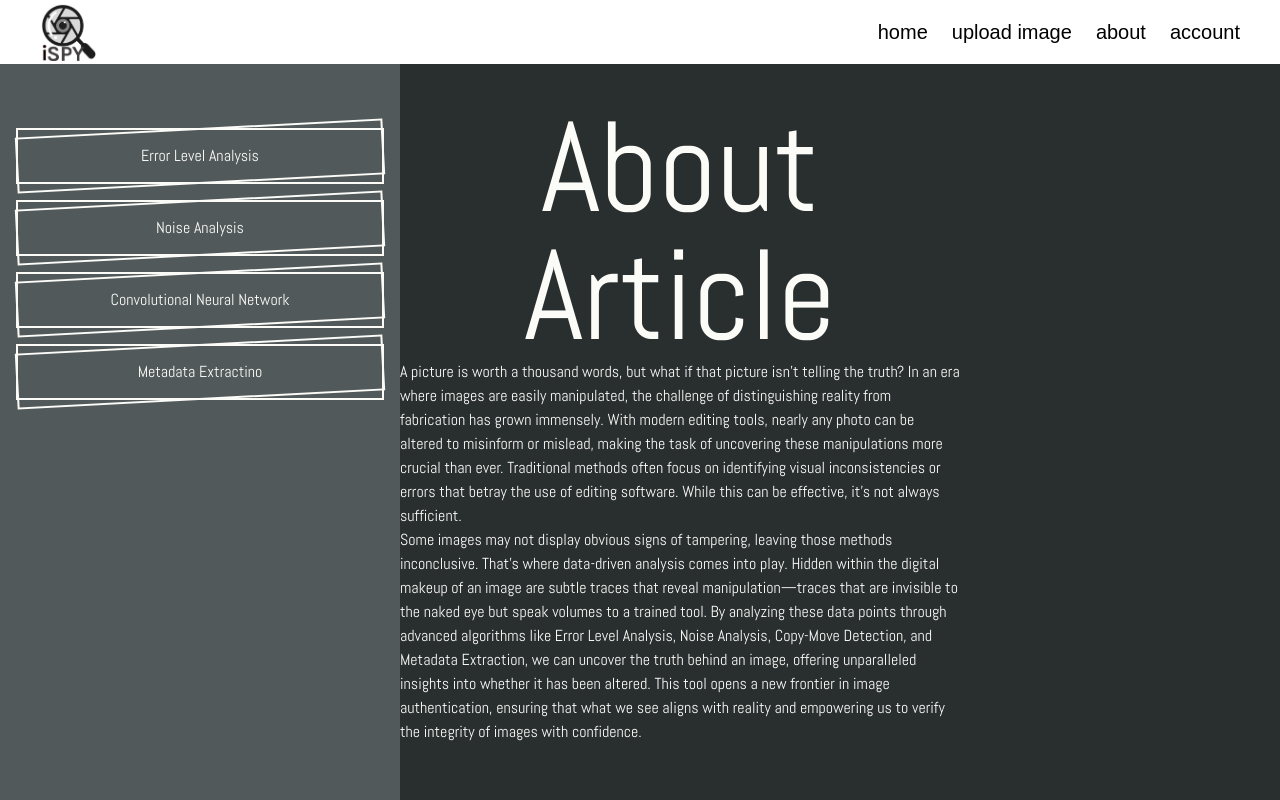
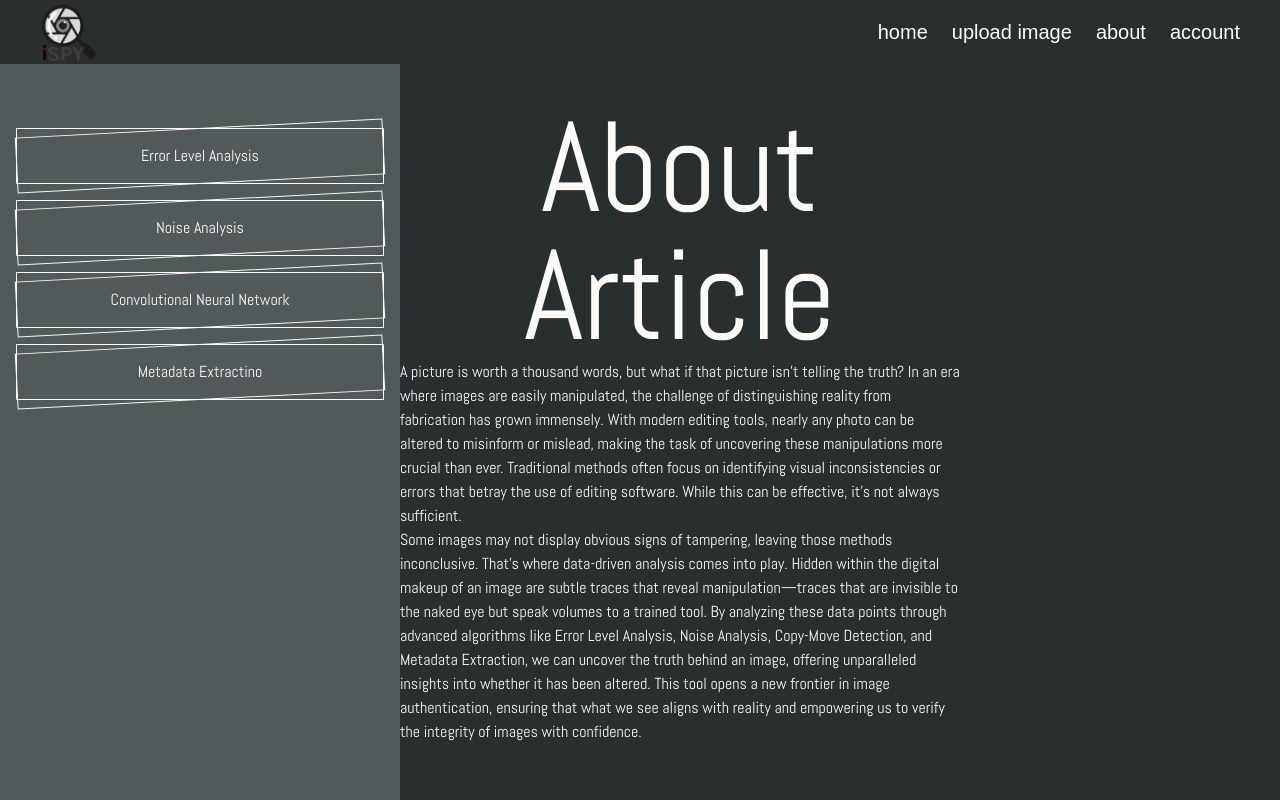
Before and after one commit to anastasialukavsky/ispy, a React (Vite) app: page /about in a window 1280 px wide. Built offline with nearby package versions, Linux system fonts and the light colour scheme; no server answers; a web font is replaced by a local one; what opencv-react would draw is missing.

Commit message:
Add article content, change btn border

```diff
--- a/src/UI/Button.tsx
+++ b/src/UI/Button.tsx
@@ -29,7 +29,7 @@ export const Button = ({
         onClick={!disabled ? onClick : undefined}
         className={`${
           colorVariant === 'dark' ? 'border-black' : 'border-primary-light-fill'
-        } w-full h-14 font-medium relative z-10 border-2 ${
+        } w-full h-14 font-medium relative z-10 border ${
           disabled ? 'cursor-not-allowed' : ''
         }`}
         disabled={disabled}
@@ -42,7 +42,7 @@ export const Button = ({
         </div>
       )}
       <span
-        className={`absolute left-0 top-0 z-0 h-full w-full -rotate-3 border-2 ${
+        className={`absolute left-0 top-0 z-0 h-full w-full -rotate-3 border ${
           colorVariant === 'dark' ? 'border-black' : 'border-primary-light-fill'
         } ${spanBgVariant} transition-transform duration-300 ease-in-out group-hover:rotate-0`}
       ></span>
--- a/src/UI/Loader.jsx
+++ /dev/null
@@ -1,9 +0,0 @@
-import React from 'react'
-
-export default function Loader() {
-  return (
-    <div className='py-2'>
-      <span class='loader'></span>
-    </div>
-  );
-}
--- a/src/nav/Navbar.tsx
+++ b/src/nav/Navbar.tsx
@@ -1,10 +1,58 @@
-import React from 'react';
-import { NavLink } from 'react-router-dom';
+import React, { useState, useEffect } from 'react';
+import { NavLink, useLocation } from 'react-router-dom';
 import { Logo } from '../UI';
 
 export default function Navbar() {
+  const [isScrolled, setIsScrolled] = useState(false);
+  const location = useLocation();
+
+  // Function to determine the background color based on route
+  const getNavbarColor = () => {
+    switch (location.pathname) {
+      case '/':
+        return 'bg-primary-light-fill'; // Light background for landing page
+      default:
+        return 'bg-primary-dark-gray'; // Dark background for other pages
+    }
+  };
+
+  useEffect(() => {
+    const handleScroll = () => {
+      if (window.scrollY > 50) {
+        setIsScrolled(true);
+      } else {
+        setIsScrolled(false);
+      }
+    };
+
+    window.addEventListener('scroll', handleScroll);
+    return () => {
+      window.removeEventListener('scroll', handleScroll);
+    };
+  }, []);
+
+  // Combine scroll and route-based background color
+  const getFinalNavbarColor = () => {
+    const routeColor = getNavbarColor();
+    return isScrolled
+      ? 'bg-primary-dark-gray/20 '
+      : routeColor;
+  };
+
+  // Function to determine NavLink styles based on route
+  const getNavlinkColor = () => {
+    // On landing page, set NavLink text to black
+    if (location.pathname === '/') {
+      return 'text-black hover:underline hover:text-black';
+    }
+    // On other pages, set NavLink text to white
+    return 'text-white hover:underline hover:text-white';
+  };
+
   return (
-    <nav className='sticky top-0 z-50 flex h-16 w-full items-center justify-between bg-white text-xl font-bench'>
+    <nav
+      className={`sticky top-0 z-50 flex h-16 w-full items-center justify-between transition-colors duration-300 ${getFinalNavbarColor()} text-xl font-bench`}
+    >
       {/* Left Section: Logo */}
       <div className='pl-10'>
         <Logo />
@@ -13,29 +61,29 @@ export default function Navbar() {
       {/* Right Section: Navigation Links */}
       <ul className='flex gap-6 pr-10'>
         <li>
-          <NavLink to='/' className='hover:underline'>
+          <NavLink to='/' className={getNavlinkColor()}>
             home
           </NavLink>
         </li>
         <li>
-          <NavLink to='/upload' className='hover:underline'>
+          <NavLink to='/upload' className={getNavlinkColor()}>
             upload image
           </NavLink>
         </li>
         <li>
-          <NavLink to='/about' className='hover:underline'>
+          <NavLink to='/about' className={getNavlinkColor()}>
             about
           </NavLink>
         </li>
         <li>
-          <NavLink to='/account' className='hover:underline'>
+          <NavLink to='/account' className={getNavlinkColor()}>
             account
           </NavLink>
         </li>
       </ul>
 
       {/* Bottom Border */}
-      {/* <div className='absolute bottom-0 right-0 h-[2px] w-4/12 bg-black'></div> */}
+      {/* <div className='absolute bottom-0 right-0 h-[1px] w-full bg-black'></div> */}
     </nav>
   );
 }
```
